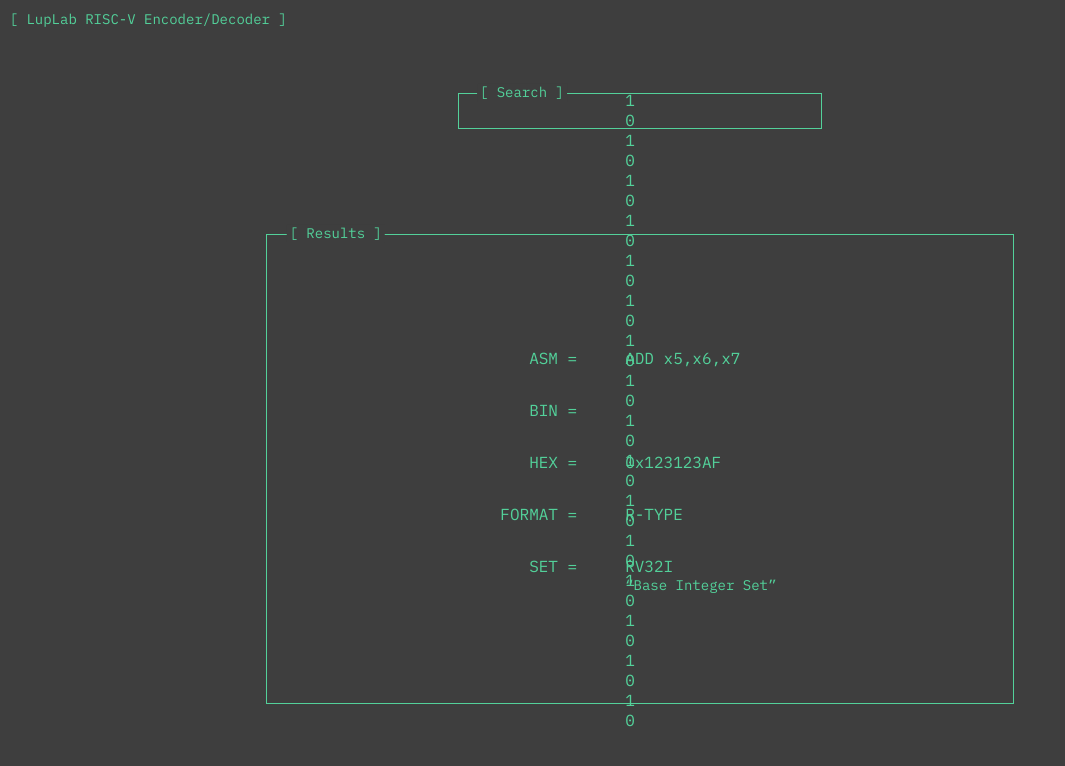
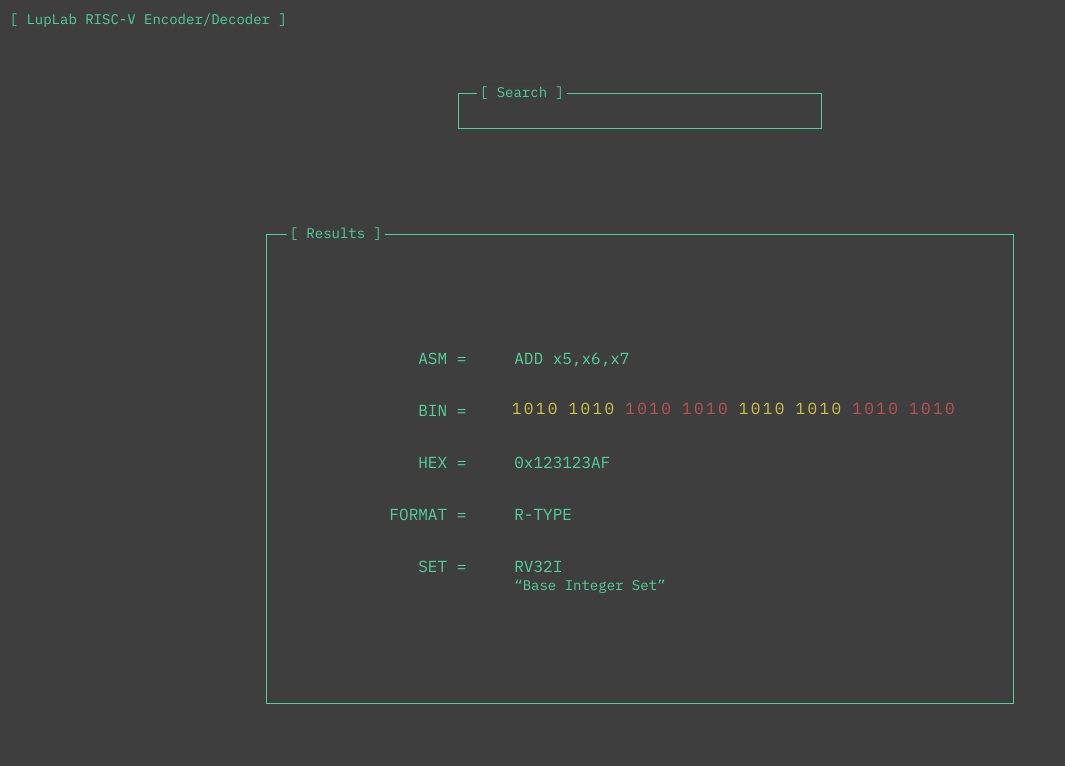
Before and after one commit to PiSaucer/rvcodecjs, a website: page web-ui/index.html in a window 1280 px wide. Shown: the whole page, without its empty margins (0-1065 px from the left). Drawn offline with Linux system fonts and the light colour scheme.

Commit message:
add styles for binary data

```diff
--- a/web-ui/style.css
+++ b/web-ui/style.css
@@ -76,7 +76,7 @@ body {
     column-gap: 5ch;
 
     /* Labels (on left) will shrink when data needs more space */
-    grid-template-columns: minmax(10ch, 4fr) 5fr;
+    grid-template-columns: minmax(0, 2fr) 5fr;
 }
 
 .result-row {
@@ -111,3 +111,49 @@ body {
     padding: 0% 0.25%;
     background-color: var(--color-background) ;
 }
+
+#binary-data {
+    height: fit-content;
+    width: max-content;
+    margin: 1ch 0ch;
+    display: grid;
+    grid-template-columns: 1fr 1fr 1fr 1fr;
+    gap: 1rem;
+}
+
+@media (max-width: 700px) {
+    #binary-data {
+        grid-template-columns: 1fr 1fr;
+    }
+}
+
+@media (max-width: 380px) {
+    #binary-data {
+        grid-template-columns: 1fr;
+    }
+}
+
+/* Groups of 8 bits that wrap together depending on grid-template-columns of #binary-data */
+.binary-byte {
+    display: grid;
+    grid-auto-flow: column;
+    gap: 1rem;
+}
+
+/* Groups of 4 bits with more space around them */
+.binary-nibble {
+    display: grid;
+    grid-auto-flow: column;
+    gap: 0.45rem;
+}
+
+.binary-bit {
+    width: 0.3rem;
+    height: 0.9rem;
+
+    /* --bit-color defined dynamically by script */
+    color:var(--bit-color);
+
+    display: grid;
+    place-content: center;
+}
```
